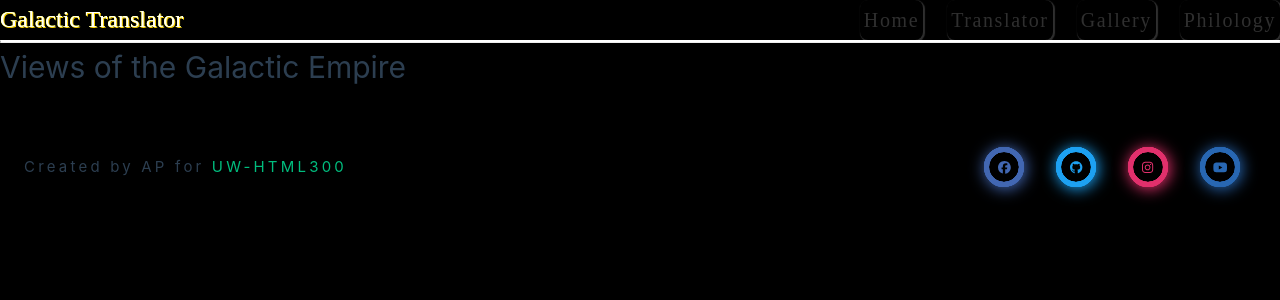
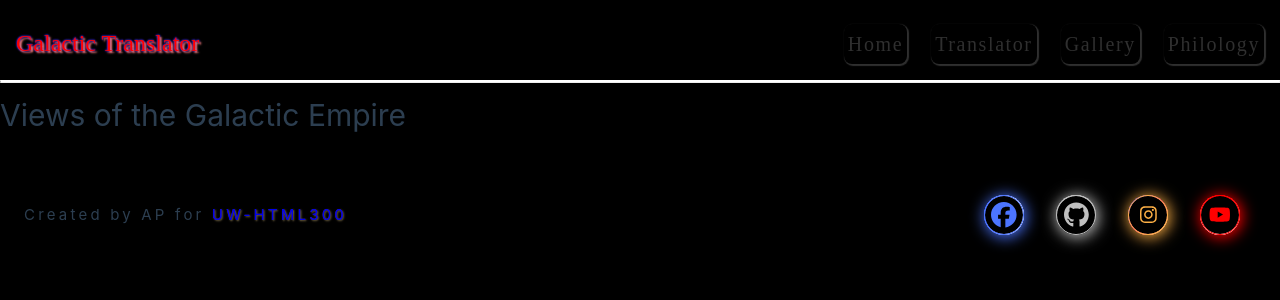
Before and after one commit to anthonyjprater/galaxy-translator, a Vue app: page /gallery in a window 1280 px wide. Shown: the top 300 px of the page. Built offline with nearby package versions, Linux system fonts and the light colour scheme; a web font is replaced by a local one.

Commit message:
footer styled

```diff
--- a/src/assets/main.css
+++ b/src/assets/main.css
@@ -8,17 +8,13 @@
   font-weight: normal;
 }
 
-a,
-.green {
+a {
   text-decoration: none;
-  color: hsla(160, 100%, 37%, 1);
   transition: 0.4s;
 }
 
 @media (hover: hover) {
-  a:hover {
-    background-color: hsla(160, 100%, 37%, 0.2);
-  }
+
 }
 
 @media (min-width: 1024px) {
--- a/src/components/FooterView.vue
+++ b/src/components/FooterView.vue
@@ -22,7 +22,7 @@
             <span />
             <span />
             <span class="fab fa-facebook-f"
-              ><font-awesome-icon icon="fa-brands fa-facebook"
+              ><font-awesome-icon icon="fa-brands fa-facebook" size="2xl"
             /></span>
           </div>
           <div class="text">Facebook</div>
@@ -33,9 +33,9 @@
             <span />
             <span />
             <span />
-            <span class="fab fa-twitter"><font-awesome-icon icon="fa-brands fa-github" /></span>
+            <span class="fab fa-github"><font-awesome-icon icon="fa-brands fa-github" size="2xl" /></span>
           </div>
-          <div class="text">Twitter</div>
+          <div class="text">Github</div>
         </a>
         <a href="https://www.github.com/">
           <div class="layer">
@@ -43,7 +43,7 @@
             <span />
             <span />
             <span />
-            <span class="fab fa-instagram"><font-awesome-icon icon="fa-brands fa-instagram" /></span>
+            <span class="fab fa-instagram"><font-awesome-icon icon="fa-brands fa-instagram" size="xl" /></span>
           </div>
           <div class="text">Instagram</div>
         </a>
@@ -53,7 +53,7 @@
             <span />
             <span />
             <span />
-            <span class="fab fa-youtube"><font-awesome-icon icon="fa-brands fa-youtube" /></span>
+            <span class="fab fa-youtube"><font-awesome-icon icon="fa-brands fa-youtube" size="xl" /></span>
           </div>
           <div class="text">YouTube</div>
         </a>
@@ -70,7 +70,7 @@
   display: flex;
   flex-flow: row nowrap;
   justify-content: space-between;
-  padding: 0.5rem 0.5rem 2rem;
+  padding: 0.5rem 0.5rem 3rem;
 }
 @media only screen and (max-width: 767px) {
   .footer {
@@ -92,6 +92,7 @@
 }
 .footer__contact_link {
   text-decoration: none;
+  text-shadow: 0px 0px 0px #4b2e83, 1px 1px 2px #85754d ;
 }
 .footer__contact_link:hover {
     font-size: 1.1rem;
@@ -130,6 +131,9 @@
   font-size: 0.8rem;
   line-height: 2.5rem;
   text-align: center;
+  display: flex;
+  justify-content: center;
+  align-items: center;
   animation: pulse 700ms infinite;
 }
 .icons a:hover .layer span:nth-child(1) {
@@ -167,23 +171,47 @@
 }
 .icons a:nth-child(1) .layer span,
 .icons a:nth-child(1) .text {
-  color: #4267b2;
+  color: #4c75ff;
   border-color: #4267b2;
+  background: linear-gradient(#000, #000) padding-box,
+              linear-gradient(to right, #4267ff, #fff) border-box;
+              border-radius: 50em;
+  padding: 5px;
+  border: 4px solid transparent;
+  box-shadow: inset 1px -1px 4px #aaa;
 }
 .icons a:nth-child(2) .layer span,
 .icons a:nth-child(2) .text {
-  color: #1da1f2;
-  border-color: #1da1f2;
+  color: #c0c0c0;
+  border-color: #c0c0c0;
+  background: linear-gradient(#000, #000) padding-box,
+              linear-gradient(to bottom, #c0c0c0, #000) border-box;
+              border-radius: 50em;
+  padding: 5px;
+  border: 4px solid transparent;
+  box-shadow: inset 1px -1px 2px #aaa;
 }
 .icons a:nth-child(3) .layer span,
 .icons a:nth-child(3) .text {
-  color: #e1306c;
-  border-color: #e1306c;
+  color: #FCAF45;
+  border-color: #405DE6;
+  background: linear-gradient(#000, #000) padding-box,
+              linear-gradient(to bottom right, #405DE6,#E1306C, #FFDC80) border-box;
+              border-radius: 50em;
+  padding: 5px;
+  border: 4px solid transparent;
+  box-shadow: inset 1px -1px 2px #aaa;
 }
 .icons a:nth-child(4) .layer span,
 .icons a:nth-child(4) .text {
-  color: #2867b2;
-  border-color: #2867b2;
+  color: #f00;
+  border-color: #f00;
+  background: linear-gradient(#000, #000) padding-box,
+              linear-gradient(to bottom, #f00, #fff) border-box;
+  border-radius: 50em;
+  padding: 5px;
+  border: 4px solid transparent;
+  box-shadow: inset 1px -1px 2px #aaa;
 }
 .icons a:nth-child(5) .layer span,
 .icons a:nth-child(5) .text {
@@ -194,10 +222,10 @@
   box-shadow: -1px 1px 3px #4267b2;
 }
 .icons a:hover:nth-child(2) .layer span {
-  box-shadow: -1px 1px 3px #1da1f2;
+  box-shadow: -1px 1px 3px #c0c0c0;
 }
 .icons a:hover:nth-child(3) .layer span {
-  box-shadow: -1px 1px 3px #e1306c;
+  box-shadow: -1px 1px 3px #405DE6;
 }
 .icons a:hover:nth-child(4) .layer span {
   box-shadow: -1px 1px 3px #2867b2;
@@ -217,7 +245,7 @@
 .icons a:hover .text {
   bottom: -35px;
   opacity: 1;
-  text-shadow: 2px -2px 2px #888;
+  text-shadow: 1px 1px 20px #fff;
 }
 @keyframes pulse {
   0% {
--- a/src/components/HeaderView.vue
+++ b/src/components/HeaderView.vue
@@ -82,6 +82,14 @@ a {
 }
 li {
   list-style-type: none;
+}
+
+header {
+  padding: 0.5rem 0rem;
+}
+
+nav {
+  padding: 1rem;
 }
 .hr_rule {
   border-top: 2px solid #fff;
```
